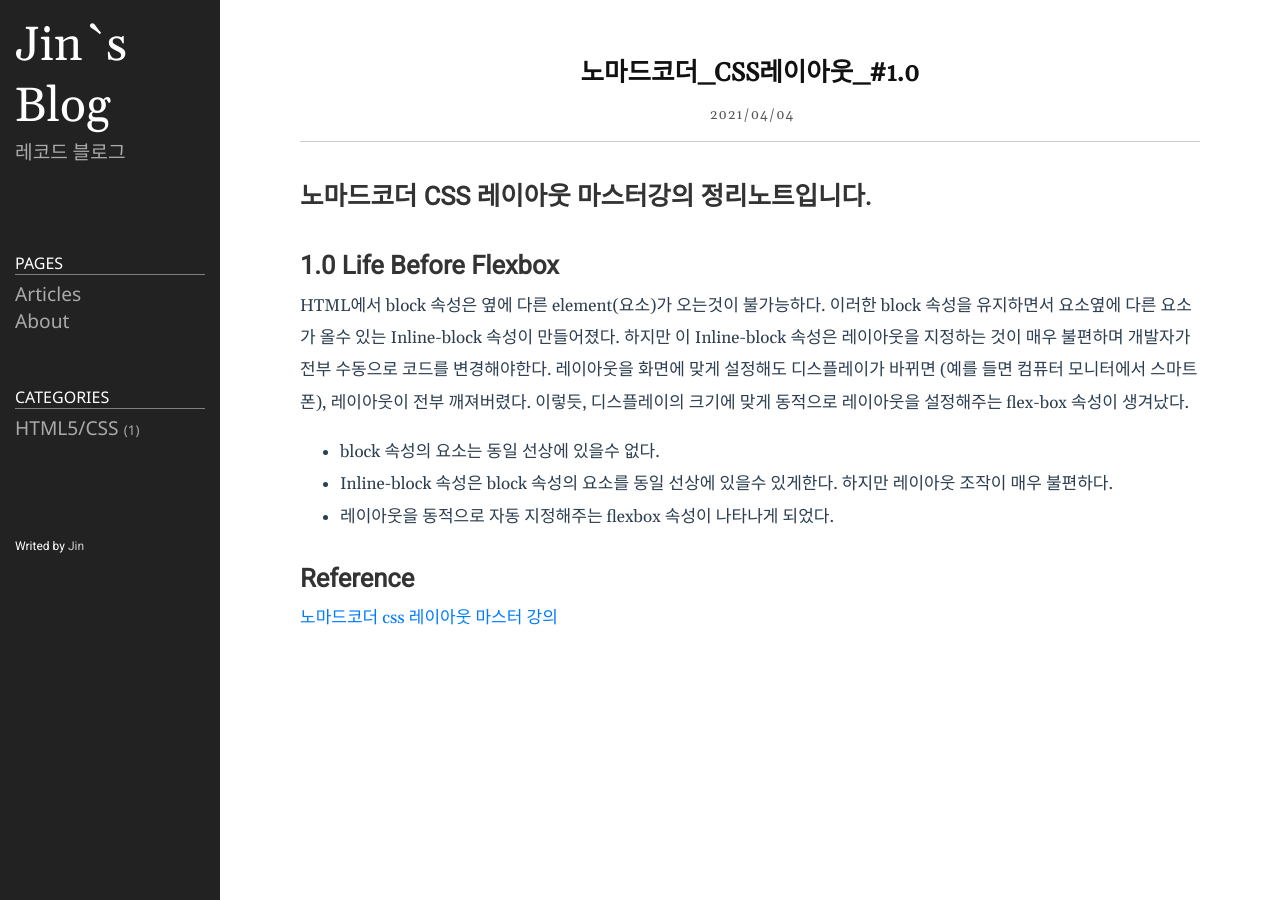
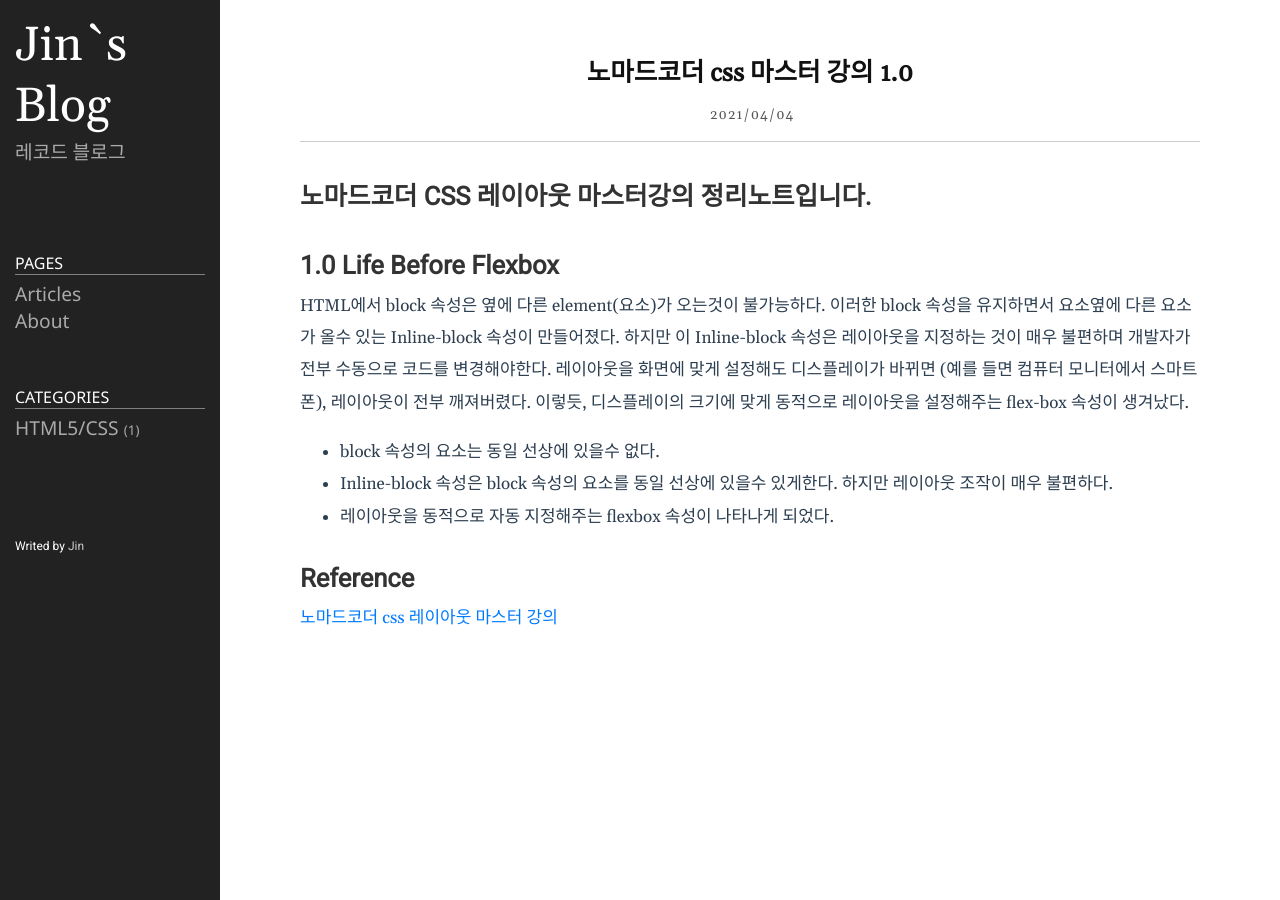
Before and after one commit to 0626na/0626na.github.io, a Jekyll site: the page built from _posts/2021-04-04-노마드코더 CSS 마스터 강의 1.0.md, in a window 1280 px wide. Built offline with Jekyll 4.4.1, drawn with Linux system fonts in a browser that asks for light colours.

Commit message:
Update 2021-04-04-노마드코더 CSS 마스터 강의 1.0.md

```diff
--- a/_posts/2021-04-04-노마드코더 CSS 마스터 강의 1.0.md
+++ b/_posts/2021-04-04-노마드코더 CSS 마스터 강의 1.0.md
@@ -2,7 +2,7 @@
 published: true
 layout: post
 category: HTML5/CSS
-title: '노마드코더_CSS레이아웃_#1.0'
+title: null
 date: 2021-04-04T00:00:00.000Z
 ---
 # 노마드코더 CSS 레이아웃 마스터강의 정리노트입니다.
```
